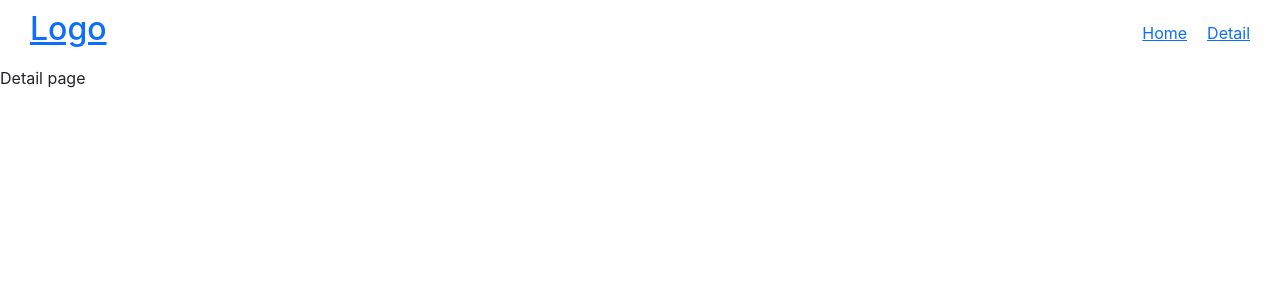
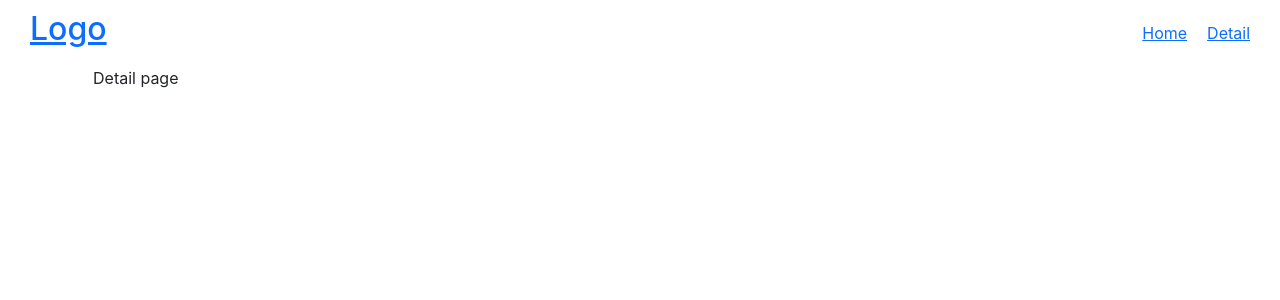
Before and after one commit to KazizovMedet/todo-list2, a React (Create React App) app: page /detail in a window 1280 px wide. Shown: the top 300 px of the page. Built offline with nearby package versions, Linux system fonts and the light colour scheme.

Commit message:
added container with css styles

```diff
--- a/src/Pages/DetailPage.js
+++ b/src/Pages/DetailPage.js
@@ -6,7 +6,9 @@ const DetailPage = () => {
   return (
     <div>
       <Header/>
-      Detail page
+      <div className={'container'}>
+        Detail page
+      </div>
     </div>
   );
 };
--- a/src/index.css
+++ b/src/index.css
@@ -17,3 +17,10 @@ code {
   padding: 0;
   box-sizing: border-box;
 }
+
+.container {
+  max-width: 1124px;
+  width: 100%;
+  margin: 0 auto;
+  padding: 0 15px;
+}
```
